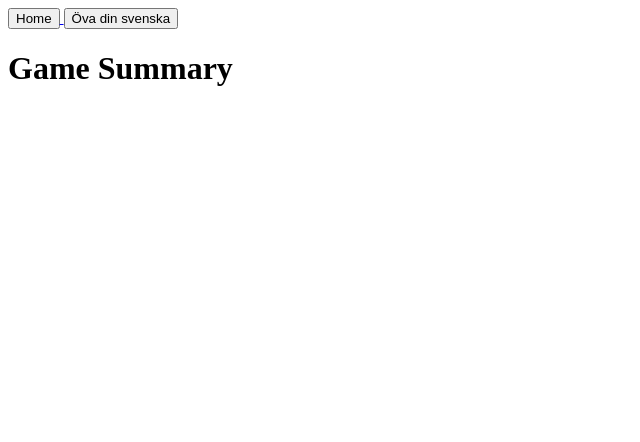
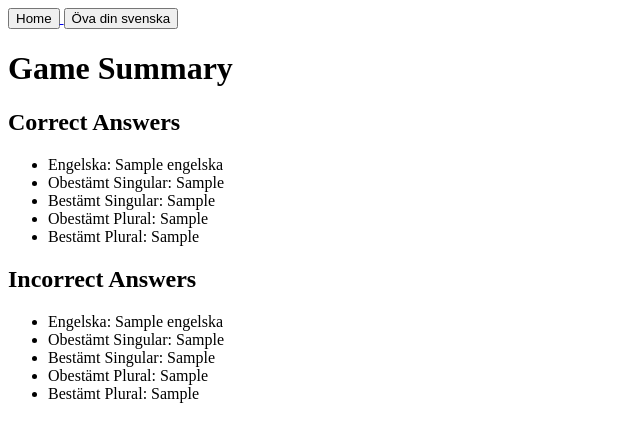
Before and after one commit to suitst/website, a Django app: template timpage/svenska/templates/substantiv_summary.html in a window 1280 px wide. Shown: the top 442 px of the page, without its empty margins (0-640 px from the left). Run offline with Django 5.2, Linux system fonts and the light colour scheme; the template is opened without the code that fills it: most values are stand-ins (such as "Sample title", 1, 10 or a date in 2020).

Commit message:
Added session tracking of correct/incorrect answers

```diff
--- a/timpage/svenska/templates/substantiv_summary.html
+++ b/timpage/svenska/templates/substantiv_summary.html
@@ -3,6 +3,21 @@
 {% block content %}
 
 <h1>Game Summary</h1>
-<!-- Add logic to display summary statistics -->
+<h2>Correct Answers</h2>
+    <ul>
+        <li>Engelska: {{ game_stats.correct.engelska }}</li>
+        <li>Obestämt Singular: {{ game_stats.correct.obestamt_singular }}</li>
+        <li>Bestämt Singular: {{ game_stats.correct.bestamt_singular }}</li>
+        <li>Obestämt Plural: {{ game_stats.correct.obestamt_plural }}</li>
+        <li>Bestämt Plural: {{ game_stats.correct.bestamt_plural }}</li>
+    </ul>
+    <h2>Incorrect Answers</h2>
+    <ul>
+        <li>Engelska: {{ game_stats.incorrect.engelska }}</li>
+        <li>Obestämt Singular: {{ game_stats.incorrect.obestamt_singular }}</li>
+        <li>Bestämt Singular: {{ game_stats.incorrect.bestamt_singular }}</li>
+        <li>Obestämt Plural: {{ game_stats.incorrect.obestamt_plural }}</li>
+        <li>Bestämt Plural: {{ game_stats.incorrect.bestamt_plural }}</li>
+    </ul>
 
 {% endblock %}
```
Also changed, not shown: timpage/svenska/views.py (+36 -3 lines), timpage/db.sqlite3.
